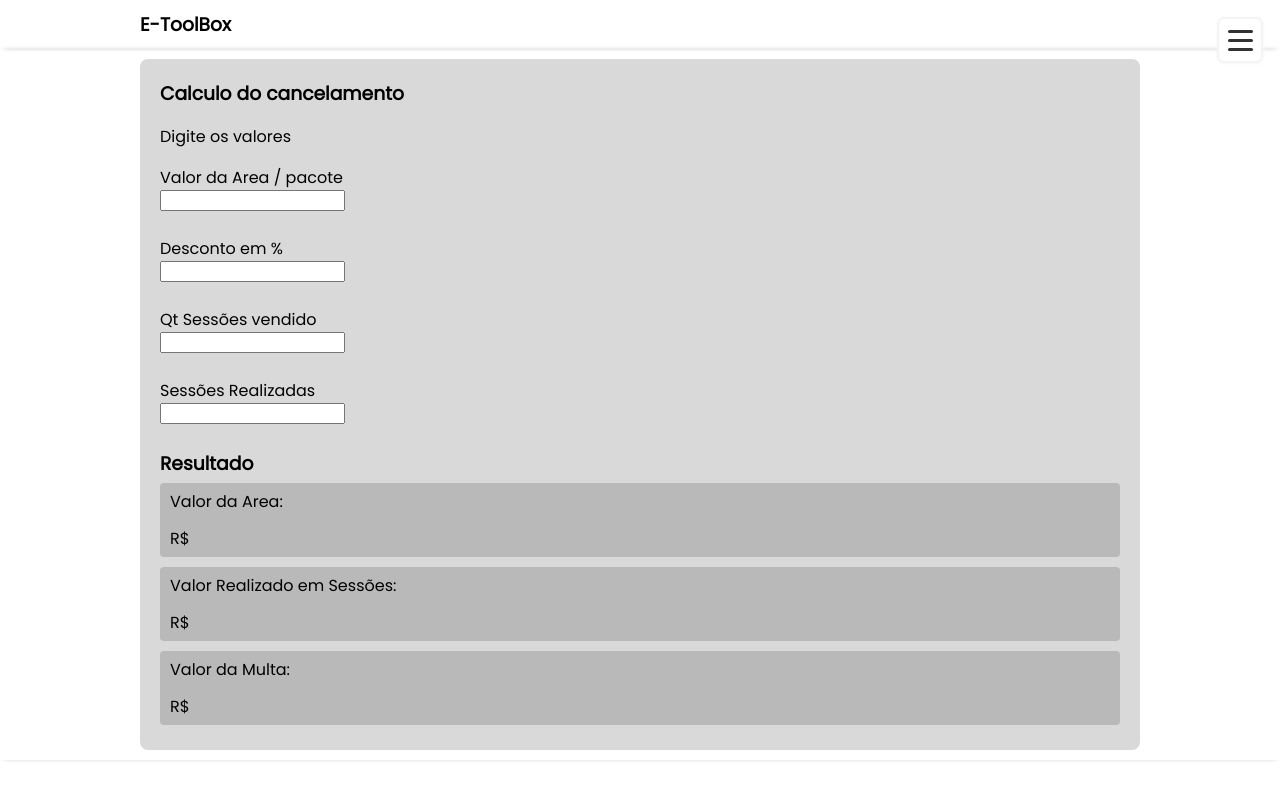
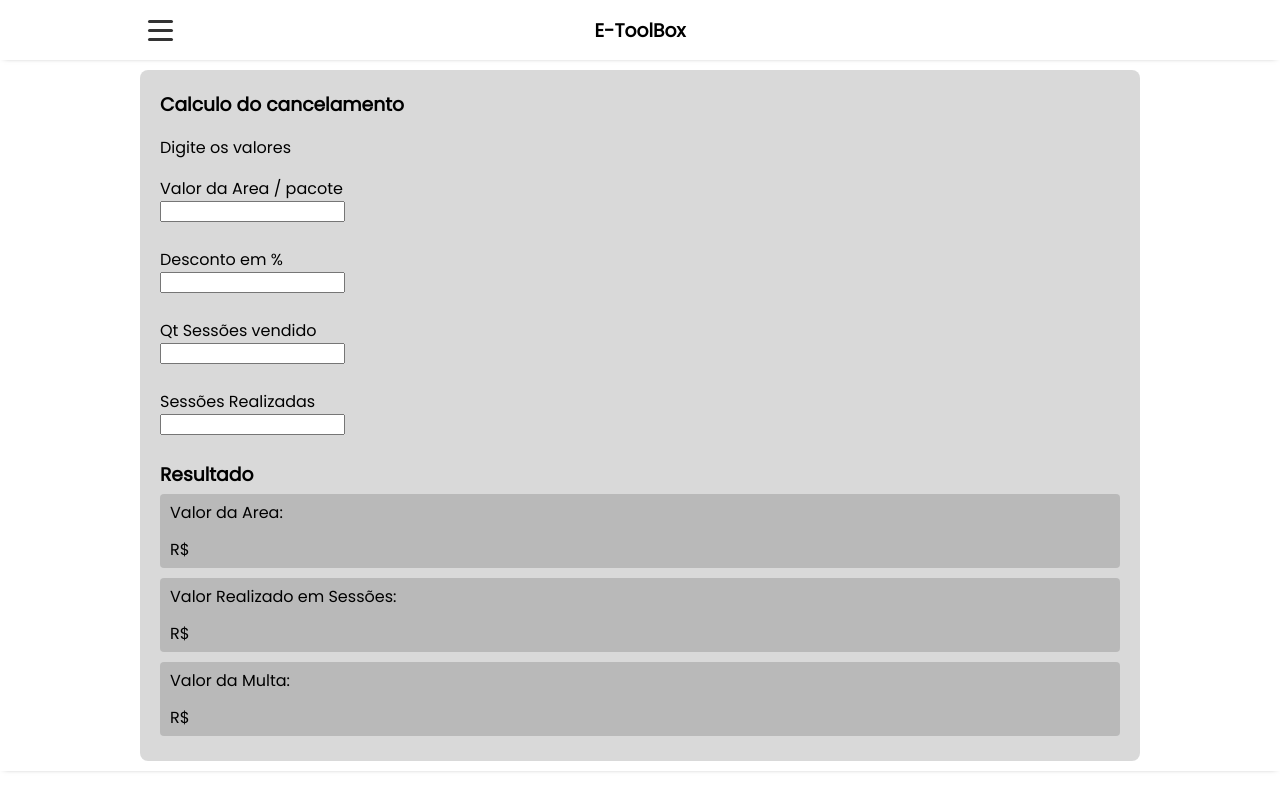
Before and after one commit to PedroJSBezerra/-SVELTE-Roteamento-de-paginas, a Svelte app: page / in a window 1280 px wide. Built offline with nearby package versions, Linux system fonts and the light colour scheme.

Commit message:
1 file modified

```diff
--- a/src/components/Header/Header.svelte
+++ b/src/components/Header/Header.svelte
@@ -6,7 +6,7 @@
 
 </script>
 
-<header class="section">
+<header class="header">
   <div class="container">
 
     <div class="button {open? "open": ""}" on:click={() => toggle()}>
@@ -20,6 +20,8 @@
         <a href="#/">E-ToolBox</a>
       </h3>
     </div>
+
+    <div style="width: 40px;"></div>
 
     <nav class="nav {open? "open":""}" on:click={() => toggle()}>
 
@@ -49,30 +51,23 @@
       </ul>
     </nav>
   </div>
+</header>
 
-</header>
+<div style="margin-bottom: 60px;"></div>
 
 <style>
 
   .button {
     align-items: center;
-    background: #fff;
     border-radius: 4px;
-    box-shadow:
-      0 0 1px 1px #fff,
-      0 0 2px 3px #f2f2f2,
-      0px 0px 3px 0px #f3f3f3,
-      2px 3px 8px 0px #f9f9f9;
     cursor: pointer;
     display: flex;
     height: 40px;
     justify-content: center;
     overflow: hidden;
-    position: fixed;
-    right: 20px;
-    top: 20px;
     width: 40px;
     z-index: 999;
+    position: relative;
   }
 
   .button span,
@@ -98,15 +93,34 @@
   }
 
   .button.open span {
-    transform: translateX(-50px);
+    transform: translateX(50px);
   }
 
   .button.open span:nth-child(1){
+    transform: translateY(0) rotate(-45deg);
+  }
+
+  .button.open span:nth-child(2){
     transform: translateY(0) rotate(45deg);
   }
 
-  .button.open span:nth-child(2){
-    transform: translateY(0) rotate(-45deg);
+  header {
+    padding: 10px 0;
+    box-shadow: 0 0 6px -4px;
+    height: 60px;
+    z-index: 999;
+    position: fixed;
+    top: 0;
+    right: 0;
+    left: 0;
+    background: #fff;
+    margin-bottom: 25px;
+  }
+
+  .container {
+    display: flex;
+    align-items: center;
+    justify-content: space-between;
   }
 
   nav {
@@ -114,14 +128,14 @@
     position: fixed;
     top: 0;
     bottom: 0;
-    left: 100%;
+    right: 100%;
     width: 100%;
-    transition: left .4s;
+    transition: right .4s;
     padding: 60px 0;
   }
 
   nav.open {
-    left: 0;
+    right: 0;
   }
 
   nav ul {
```
